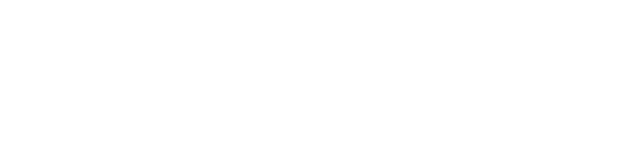
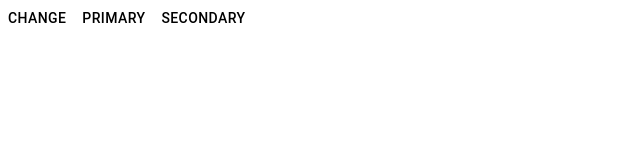
Before and after one commit to Ruila/personal-website, a Gatsby site: page / in a window 1280 px wide. Shown: the whole page, without its empty margins (0-640 px from the left). Built offline with nearby package versions, Linux system fonts and the light colour scheme; Gatsby itself is replaced by a stand-in of ours.

Commit message:
feat: change theme

```diff
--- a/gatsby-config.js
+++ b/gatsby-config.js
@@ -9,6 +9,7 @@
     `gatsby-plugin-image`,
     `gatsby-plugin-sharp`,
     `gatsby-transformer-sharp`,
+    `gatsby-plugin-material-ui`,
     {
       resolve: `gatsby-plugin-manifest`,
       options: {
--- a/package.json
+++ b/package.json
@@ -18,12 +18,16 @@
     "deploy": "gatsby build --prefix-paths && gh-pages -d public"
   },
   "dependencies": {
+    "@emotion/react": "^11.9.0",
+    "@emotion/styled": "^11.8.1",
+    "@mui/material": "^5.8.0",
     "autoprefixer": "^10.4.4",
     "axios": "^0.27.2",
     "gatsby": "^4.10.0",
     "gatsby-plugin-gatsby-cloud": "^4.10.0",
     "gatsby-plugin-image": "^2.10.0",
     "gatsby-plugin-manifest": "^4.11.1",
+    "gatsby-plugin-material-ui": "^4.0.2",
     "gatsby-plugin-offline": "^5.11.1",
     "gatsby-plugin-postcss": "^5.10.0",
     "gatsby-plugin-sharp": "^4.10.1",
@@ -48,6 +52,7 @@
     "gatsby-plugin-typescript": "^4.10.0",
     "gh-pages": "^3.2.3",
     "prettier": "^2.6.0",
+    "react-simple-maps": "^2.3.0",
     "typescript": "^4.6.2"
   }
 }
--- /dev/null
+++ b/src/components/Home.tsx
@@ -0,0 +1,12 @@
+import React from "react"
+import { Layout } from "./Layout"
+import Button from "@mui/material/Button"
+
+export const HomeView: React.FunctionComponent = () => {
+  return (
+    <Layout>
+      <Button>Primary</Button>
+      <Button color="secondary">Secondary</Button>
+    </Layout>
+  )
+}
--- /dev/null
+++ b/src/components/Layout.tsx
@@ -0,0 +1,18 @@
+import React, { useState } from "react"
+import { ThemeProvider } from "@mui/material/styles"
+import { LightTheme, DarkTheme } from "./theme"
+import Button from "@mui/material/Button"
+
+type LayoutProps = {
+  children: React.ReactNode
+}
+
+export const Layout: React.FunctionComponent<LayoutProps> = ({ children }) => {
+  const [mode, setMode] = useState(false)
+  return (
+    <ThemeProvider theme={mode ? LightTheme : DarkTheme}>
+      <Button onClick={() => setMode(!mode)}>change</Button>
+      {children}
+    </ThemeProvider>
+  )
+}
--- /dev/null
+++ b/src/components/theme.ts
@@ -0,0 +1,23 @@
+import { createTheme } from "@mui/material/styles"
+
+export const LightTheme = createTheme({
+  palette: {
+    primary: {
+      main: "#11cb5f",
+    },
+    secondary: {
+      main: "#11cb5f",
+    },
+  },
+})
+
+export const DarkTheme = createTheme({
+  palette: {
+    primary: {
+      main: "#000",
+    },
+    secondary: {
+      main: "#000",
+    },
+  },
+})
--- a/src/pages/index.tsx
+++ b/src/pages/index.tsx
@@ -1,7 +1,8 @@
 import React from "react"
+import { HomeView } from "../components/Home"
 
 const IndexPage = (): JSX.Element => {
-  return <p />
+  return <HomeView />
 }
 
 export default IndexPage
```
Also changed, not shown: 1 other file.
